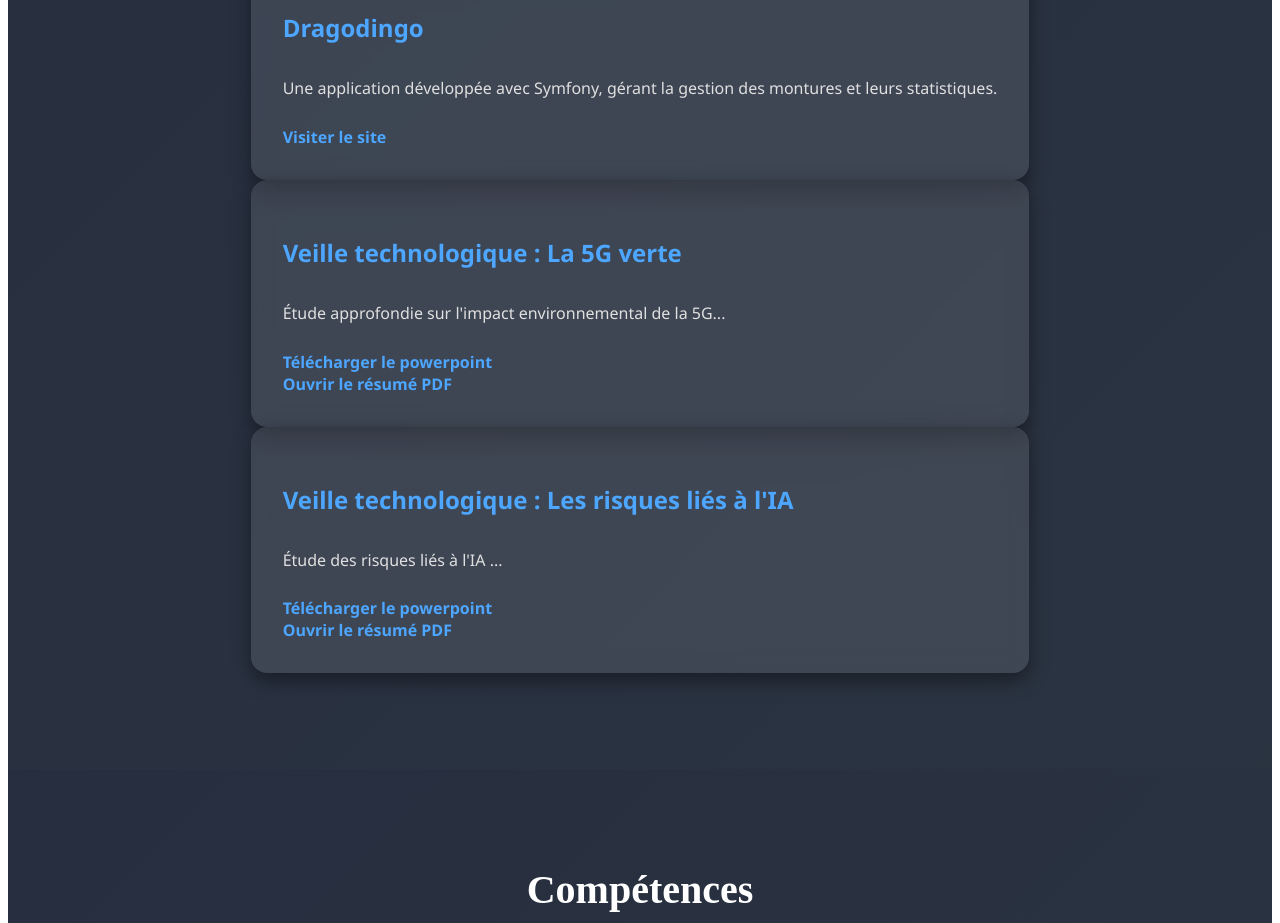
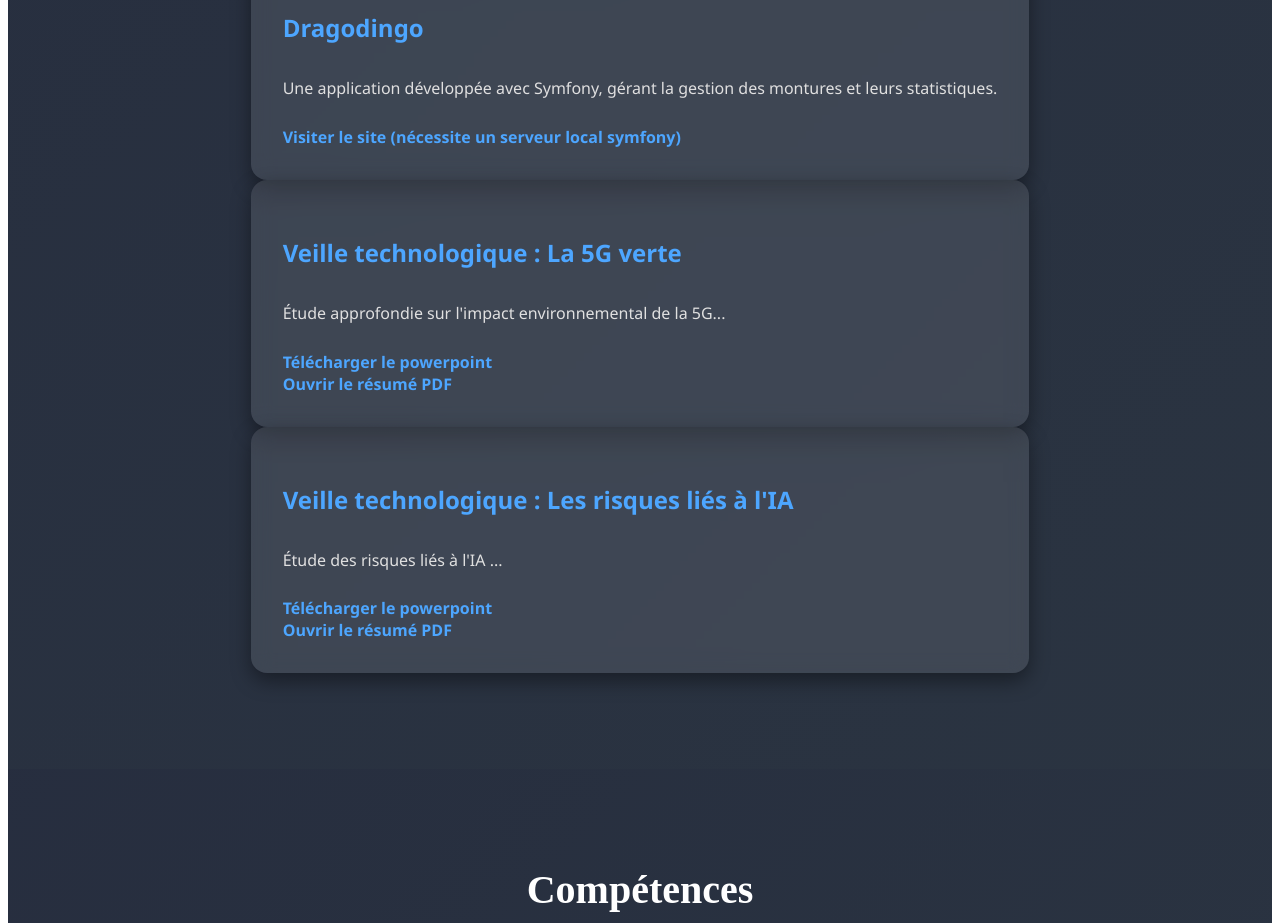
Before and after one commit to Timotheehau/myportfolio, a React (Create React App) app: page / in a window 1280 px wide. Shown: the part 2000-2923 px from the top of the page. Built offline with nearby package versions, Linux system fonts and the light colour scheme.

Commit message:
add tips

```diff
--- a/src/sections/Projects.js
+++ b/src/sections/Projects.js
@@ -26,7 +26,7 @@
               Une application développée avec Symfony, gérant la gestion des montures et leurs statistiques.
             </p>
             <a href="http://localhost:8000" target="_blank" rel="noopener noreferrer">
-              Visiter le site
+              Visiter le site (nécessite un serveur local symfony)
             </a>
           </div>
 
```
